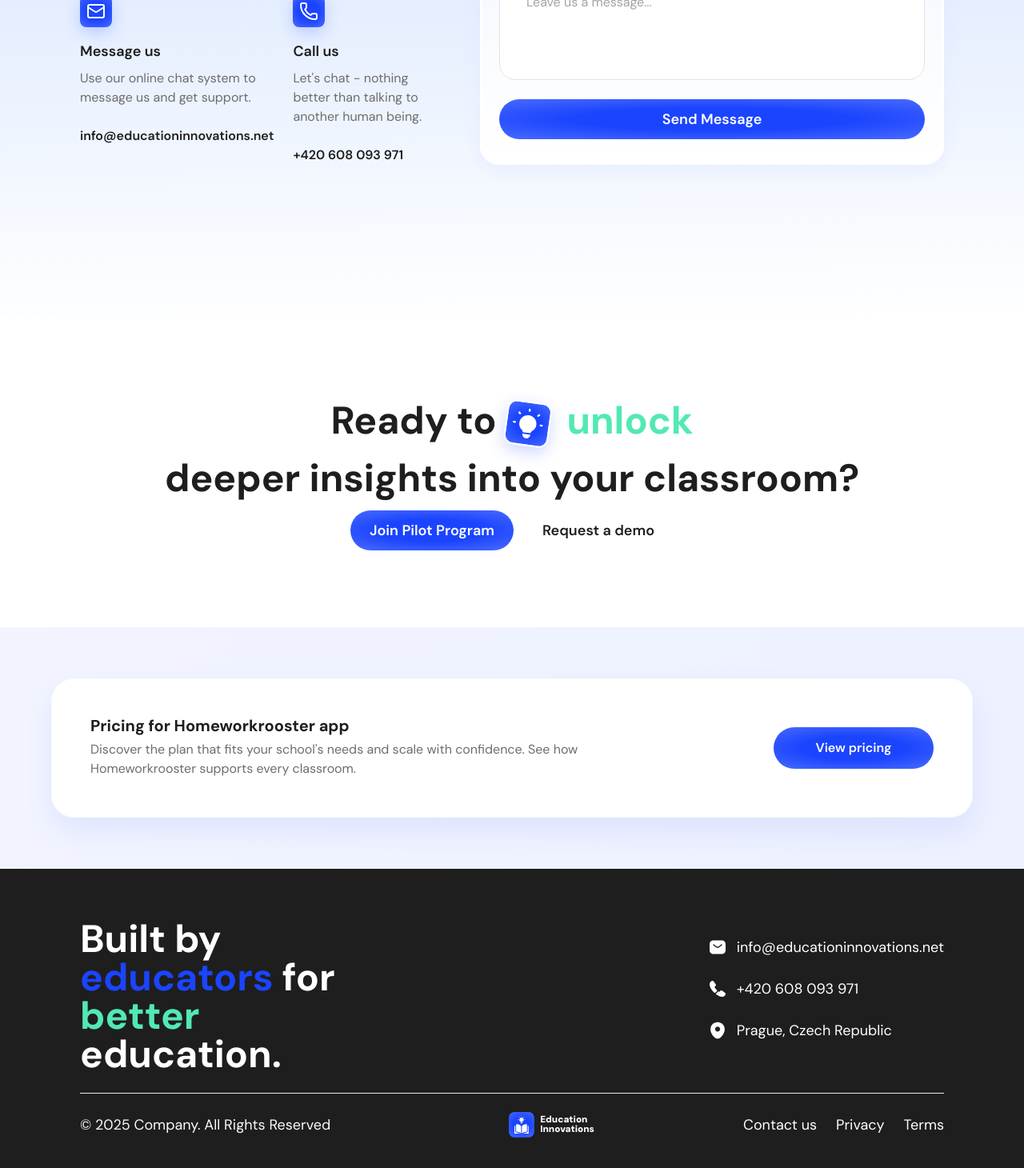
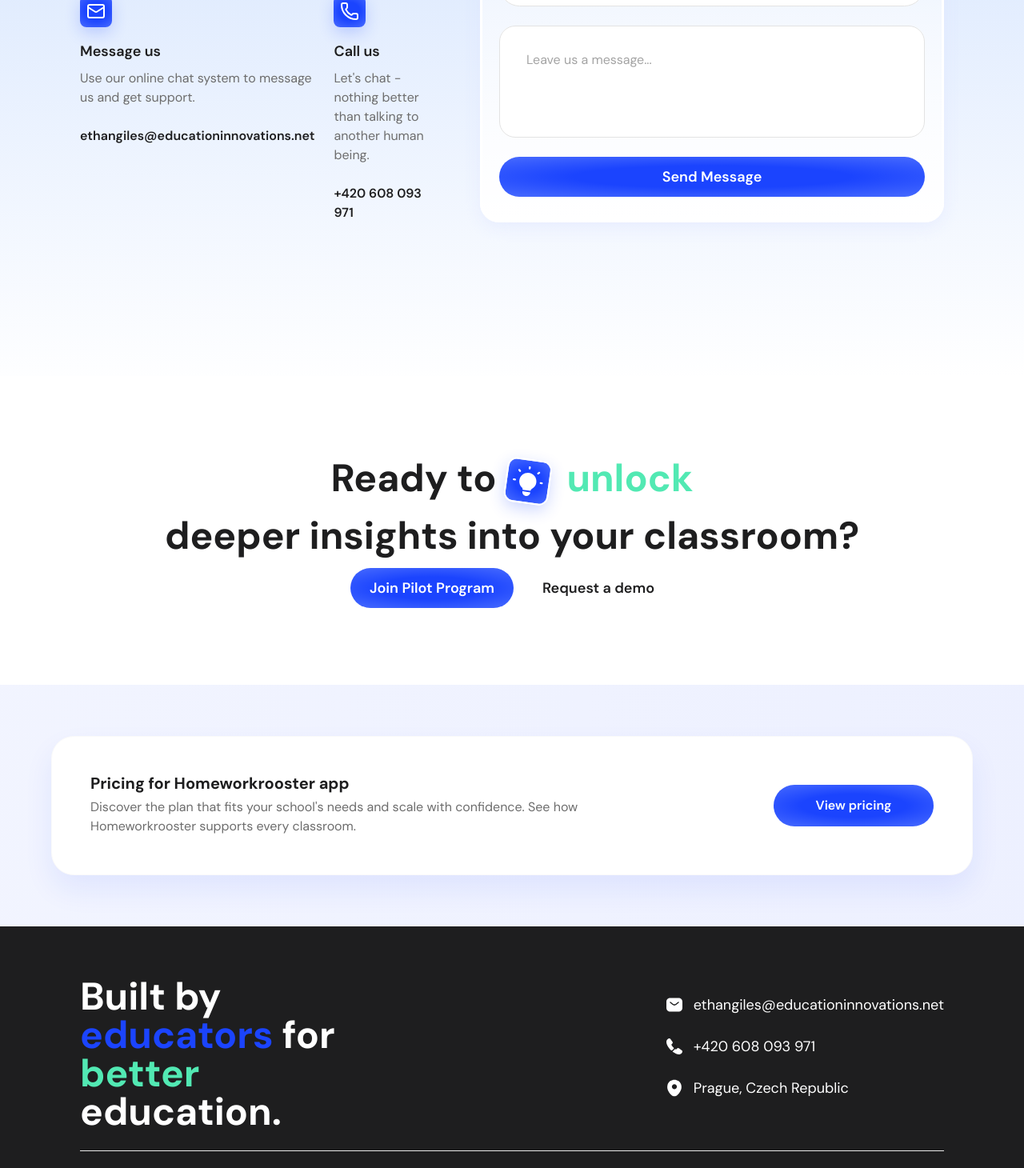
Before and after one commit to sirhovhannisyan/education-innovations, a React (Vite) app: page /contact-us in a window 1280 px wide. Shown: the part 514-1974 px from the top of the page at 80% size. Built offline with nearby package versions, Linux system fonts and the light colour scheme; no server answers.

Commit message:
fixed examil

```diff
--- a/src/components/Contactussection.tsx
+++ b/src/components/Contactussection.tsx
@@ -311,7 +311,7 @@
                   lineHeight: "24px",
                 }}
               >
-                info@educationinnovations.net
+                ethangiles@educationinnovations.net
               </Typography>
             </Box>
 
--- a/src/components/Footer.tsx
+++ b/src/components/Footer.tsx
@@ -228,7 +228,7 @@
             >
               <ContactItem
                 iconSrc="/icons/sms.svg"
-                text="info@educationinnovations.net"
+                text="ethangiles@educationinnovations.net"
                 isMobile={isMobile}
                 isTablet={isTablet}
               />
```
